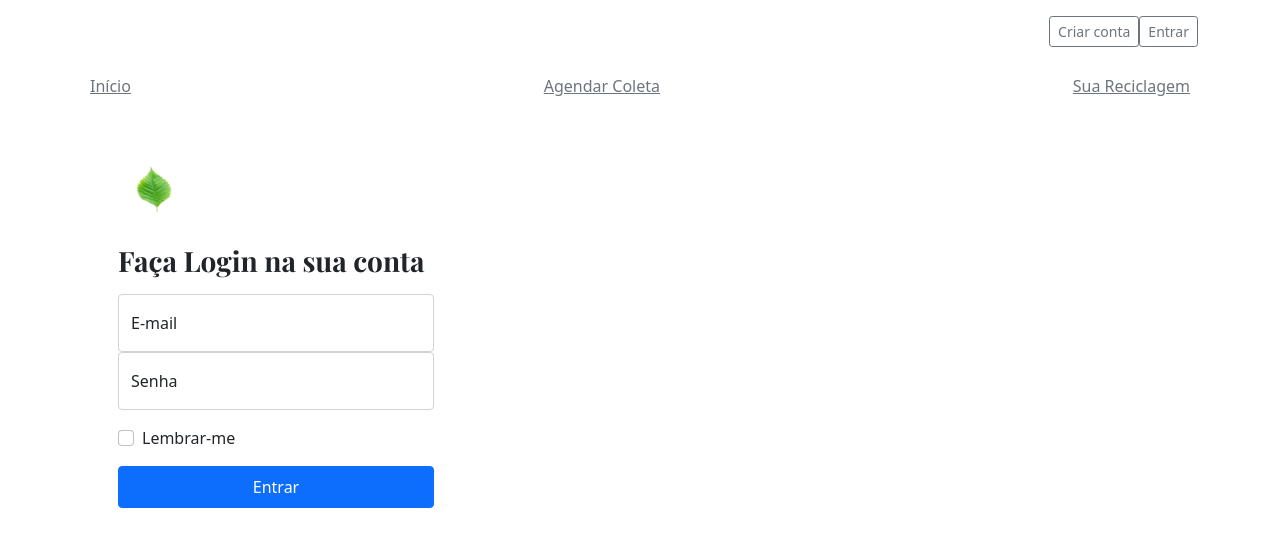
After one commit to Lucas-sgarioni/econectar, a Django app: page /login/ in a window 1280 px wide. The commit adds this page. Shown: the top 547 px of the page. Run offline with Django 5.2, Linux system fonts and the light colour scheme; some libraries are stand-ins or nearby versions.

Commit message:
Tela inicial, tela de login e tela de cadastro

```diff
--- a/base/templates/base.html
+++ b/base/templates/base.html
@@ -33,14 +33,20 @@
     <!-- Custom styles for this template -->
     <link href="{% static 'bootstrap.min.css' %}" rel="stylesheet">
   </head>
-  <body>
 
 <!-- Cabeçalho para funcionalidades -->
 <div class="container">
+  <header class="bordes-bootom 1h-1 py-3">
+    <div class=" row flex-nowrap justify-content-between align-items-center">
+      <div class="cod-4 d-flex justify-content-end align-items-center">
+        <a class="btn btn-sm btn-outline-secondary" href="{% url 'cadastro' %}">Criar conta</a>
+        <a class="btn btn-sm btn-outline-secondary" href="{% url 'login' %}">Entrar</a>
+      </div>
+    </div>
+  </header>
   <div class="nav-scroller py-1 mb-2">
     <nav class="nav d-flex justify-content-between">
       <a class="p-2 link-secondary" href="{% url 'home' %}">Início</a>
-      <a class="p-2 link-secondary" href="{% url 'cadastro' %}">Meu Cadastro</a>
       <a class="p-2 link-secondary" href="{% url 'agendamento' %}">Agendar Coleta</a>
       <a class="p-2 link-secondary" href="{% url 'reciclagem'%}">Sua Reciclagem</a>
     </nav>
--- a/cadastro/form.py
+++ b/cadastro/form.py
@@ -1,5 +1,5 @@
 from django import forms
-from cadastro.models import Cadastro
+from cadastro.models import Cadastro, Entrar
 
 class CadastrarForm(forms.ModelForm):
 
@@ -10,5 +10,14 @@ class CadastrarForm(forms.ModelForm):
             'email',
             'telefone',
             'endereco',
-            'senha'
+            'senha',
         ]
+
+class EntrarForm(forms.ModelForm):
+
+    class Meta:
+        model = Entrar
+        fields = [
+            'email',
+            'senha',
+        ]
--- a/cadastro/models.py
+++ b/cadastro/models.py
@@ -9,3 +9,9 @@ class Cadastro(models.Model):
 
 
     criado_em = models.DateTimeField(verbose_name='Criado em', auto_now_add=True)
+
+class Entrar(models.Model):
+    email = models.EmailField(verbose_name='E-mail')
+    senha = models.CharField(verbose_name='Senha', max_length=16)
+
+    logado_em = models.DateTimeField(verbose_name='Criado em', auto_now=True)
--- /dev/null
+++ b/cadastro/templates/login.html
@@ -0,0 +1,27 @@
+{% extends "base.html" %}
+{% load bootstrap5 %}
+
+{% load static %}
+{% block conteudo %}
+<div class="row g-5 m-auto" >
+  <div class="col-md-5 col-lg-4 order-md-last">
+        <form>
+            <img class="mb-4" src="{% static 'assets/img/folha.png' %}" alt="" width="72" height="57">
+            <h1 class="h3 mb-3 fw-normal">Faça Login na sua conta</h1>
+            <div class="form-floating">
+                <input type="email" class="form-control" id="floatingInput" placeholder="name@example.com">
+                <label for="floatingInput">E-mail</label>
+            </div>
+            <div class="form-floating">
+                <input type="password" class="form-control" id="floatingPassword" placeholder="Password">
+                <label for="floatingPassword">Senha</label>
+            </div>
+            <div class="form-check text-start my-3">
+                <input class="form-check-input" type="checkbox" value="remember-me" id="checkDefault">
+                <label class="form-check-label" for="checkDefault">Lembrar-me</label>
+            </div>
+            <button class="btn btn-primary w-100 py-2" type="submit">Entrar</button>
+        </form>
+    </div>
+</div>
+    {% endblock %}
--- a/cadastro/views.py
+++ b/cadastro/views.py
@@ -1,12 +1,21 @@
 from django.shortcuts import render
-from cadastro.form import CadastrarForm
+from cadastro.form import CadastrarForm, EntrarForm
 from cadastro.models import Cadastro
 
 def cadastrar(request):
     contexto = {'sucesso' : False}
-    forms = CadastrarForm(request.POST or None)
-    if forms.is_valid():
-        forms.save()
+    forms_cadastro = CadastrarForm(request.POST or None)
+    if forms_cadastro.is_valid():
+        forms_cadastro.save()
         contexto['sucesso'] = True
-    contexto['form'] = forms
+    contexto['form'] = forms_cadastro
     return render(request, 'cadastro.html', contexto)
+
+def entrar(request):
+    contexto = {'sucesso' : False}
+    forms_login = EntrarForm(request.POST or None)
+    if forms_login.is_valid():
+        forms_login.save()
+        contexto['sucesso'] = True
+    contexto['form'] = forms_login
+    return render(request, 'login.html', contexto)
--- a/econectar/urls.py
+++ b/econectar/urls.py
@@ -17,7 +17,7 @@ Including another URLconf
 from django.contrib import admin
 from django.urls import path
 from base.views import inicio
-from cadastro.views import cadastrar
+from cadastro.views import cadastrar, entrar
 from agendamento.views import agendamento
 from reciclagem.views import reciclagem
 
@@ -25,6 +25,7 @@ urlpatterns = [
     path('admin/', admin.site.urls),
     path('', inicio, name='home'),
     path('cadastro/', cadastrar, name='cadastro'),
+    path('login/', entrar, name='login'),
     path('agendamento/', agendamento, name='agendamento'),
     path('reciclagem/', reciclagem, name='reciclagem'),
 ]
```
Also changed, not shown: base/templates/inicio.html (+9 -5 lines), base/views.py (+2 -9 lines), cadastro/templates/cadastro.html (+4 -3 lines), base/static/assets/img/fundo-banner.jpg (added), cadastro/migrations/0001_initial.py (added).
